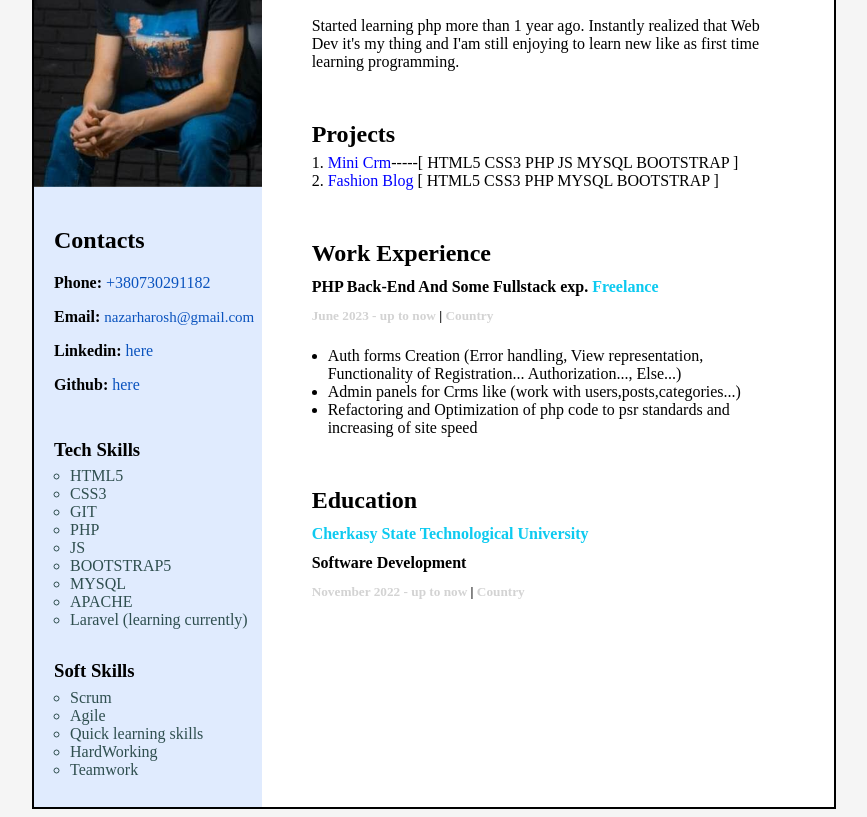
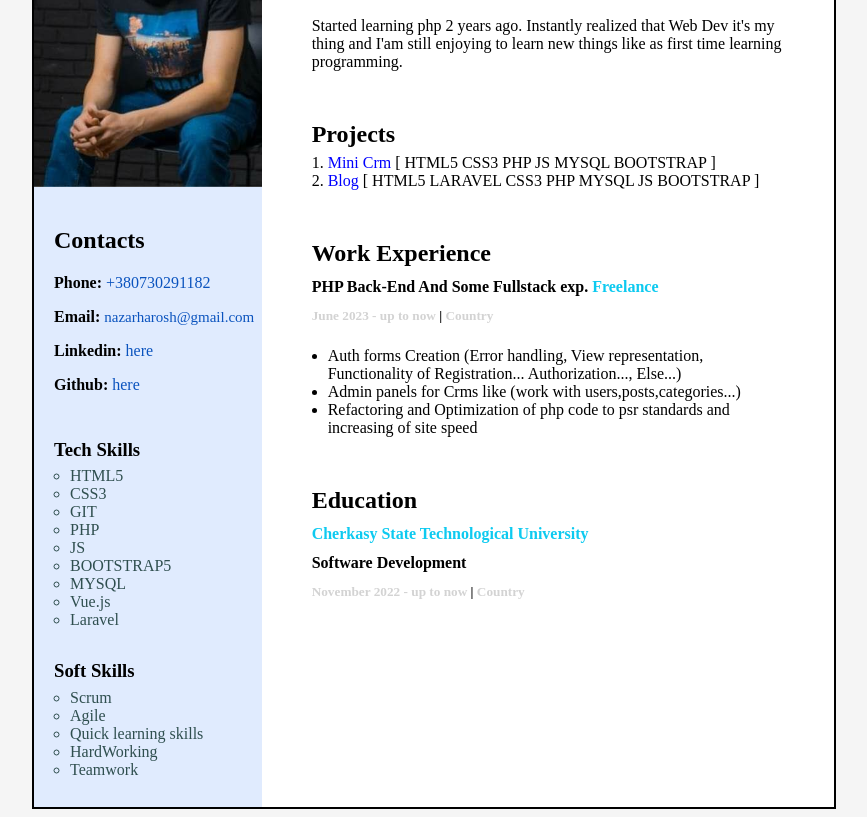
Before and after one commit to nazarskrinskyi/cv, a plain HTML site: page index.html in a window 1280 px wide. Shown: the part 203-1020 px from the top of the page, without its empty margins (206-1073 px from the left). Drawn offline with Linux system fonts and the light colour scheme.

Commit message:
Update index.html

```diff
--- a/index.html
+++ b/index.html
@@ -35,8 +35,8 @@
         <li>JS</li>
         <li>BOOTSTRAP5</li>
         <li>MYSQL</li>
-        <li>APACHE</li>
-        <li>Laravel (learning currently)</li>
+        <li>Vue.js</li>
+        <li>Laravel</li>
       </ul>
     </div>
 
@@ -61,8 +61,8 @@
       <h3 class="cvTitle">Web Developer</h3>
       <h1 class="cvName">Nazar Skrinskyi</h1>
       <p style="margin-bottom: 50px;">
-        Started learning php more than 1 year ago. Instantly realized
-        that Web Dev it's my thing and I'am still enjoying to learn new
+        Started learning php 2 years ago. Instantly realized
+        that Web Dev it's my thing and I'am still enjoying to learn new things
         like as first time learning programming.
       </p>
     </div>
@@ -73,11 +73,10 @@
       <ol style="margin-bottom: 50px;margin-left: -24px">
         <li>
           <a href="https://www.linkedin.com/in/nazar-skrinskyi-bb746427a/">Mini
-            Crm</a>-----[ HTML5 CSS3 PHP JS MYSQL BOOTSTRAP ]
+            Crm</a> [ HTML5 CSS3 PHP JS MYSQL BOOTSTRAP ]
         </li>
         <li>
-          <a href="https://www.linkedin.com/in/nazar-skrinskyi-bb746427a/">Fashion
-            Blog</a> [ HTML5 CSS3 PHP MYSQL BOOTSTRAP ]
+          <a href="https://www.linkedin.com/in/nazar-skrinskyi-bb746427a/">Blog</a> [ HTML5 LARAVEL CSS3 PHP MYSQL JS BOOTSTRAP ]
         </li>
       </ol>
     </div>
```
